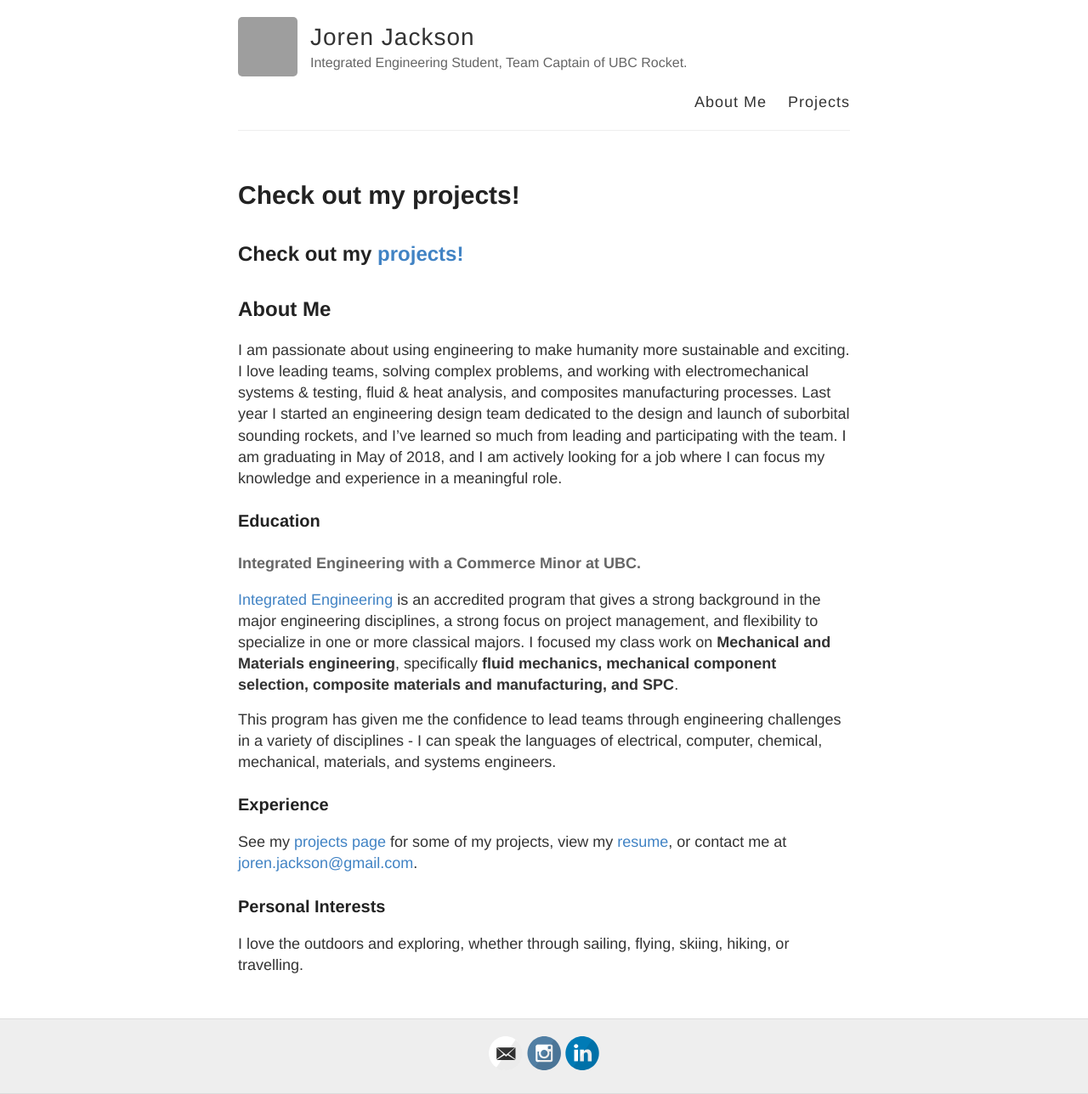
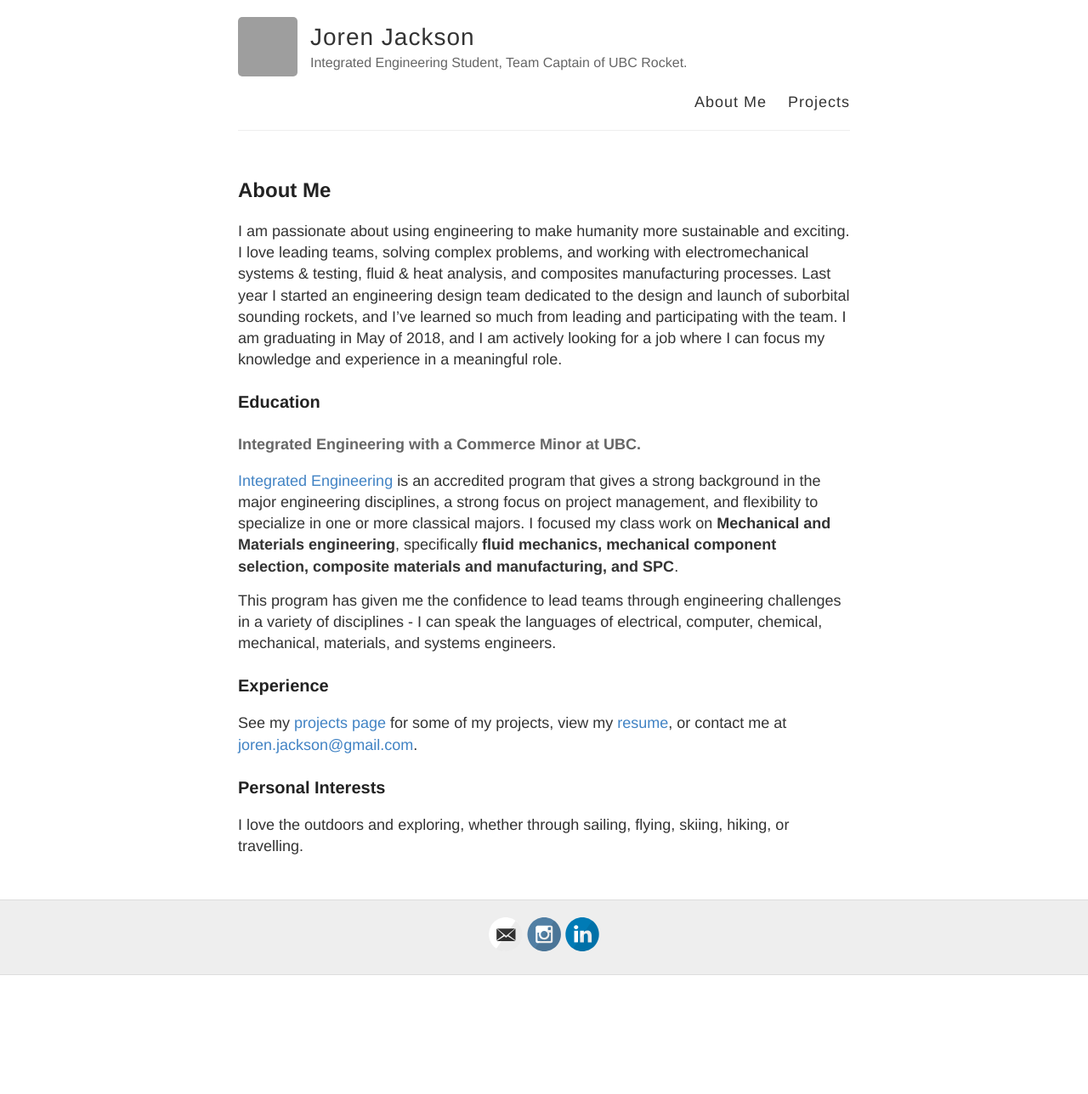
Before and after one commit to jorenj/jorenj.github.io, a Jekyll site: the page built from index.md, in a window 1280 px wide. Shown: the whole page at 85% size. Built offline with Jekyll 4.4.1, drawn with Linux system fonts in a browser that asks for light colours; our own code applies the rules of GitHub Pages for plain Markdown files; after the commit the page ends 1148 px from its top, so only the background shows below that; grey boxes are pictures that could not be loaded.

Commit message:
use index-page layout

```diff
--- a/index.md
+++ b/index.md
@@ -1,10 +1,7 @@
 ---
-layout: page
-title:
+layout: index-page
 permalink: /
 ---
-## Check out my [projects!](/projects.html)
-
 ## About Me
 
 I am passionate about using engineering to make humanity more sustainable and exciting. I love leading teams, solving complex problems, and working with electromechanical systems & testing, fluid & heat analysis, and composites manufacturing processes.  Last year I started an engineering design team dedicated to the design and launch of suborbital sounding rockets, and I've learned so much from leading and participating with the team. I am graduating in May of 2018, and I am actively looking for a job where I can focus my knowledge and experience in a meaningful role.
```
